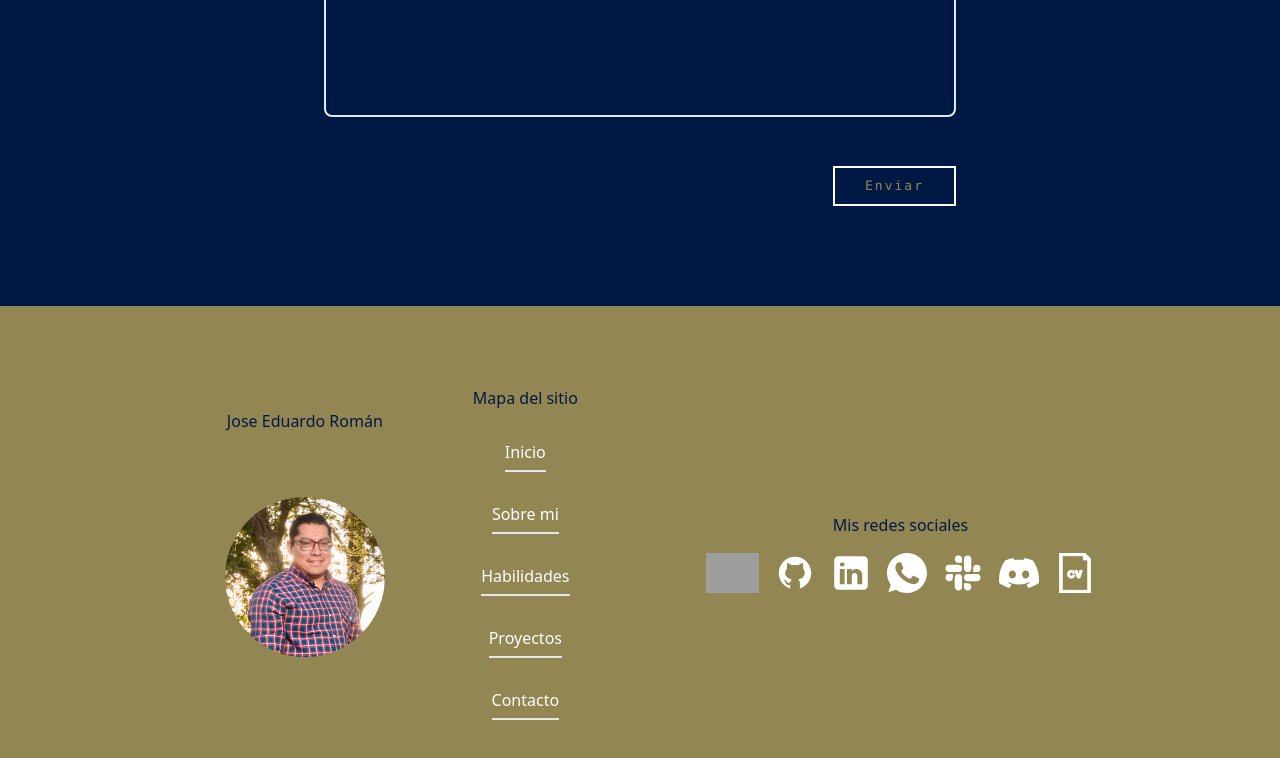
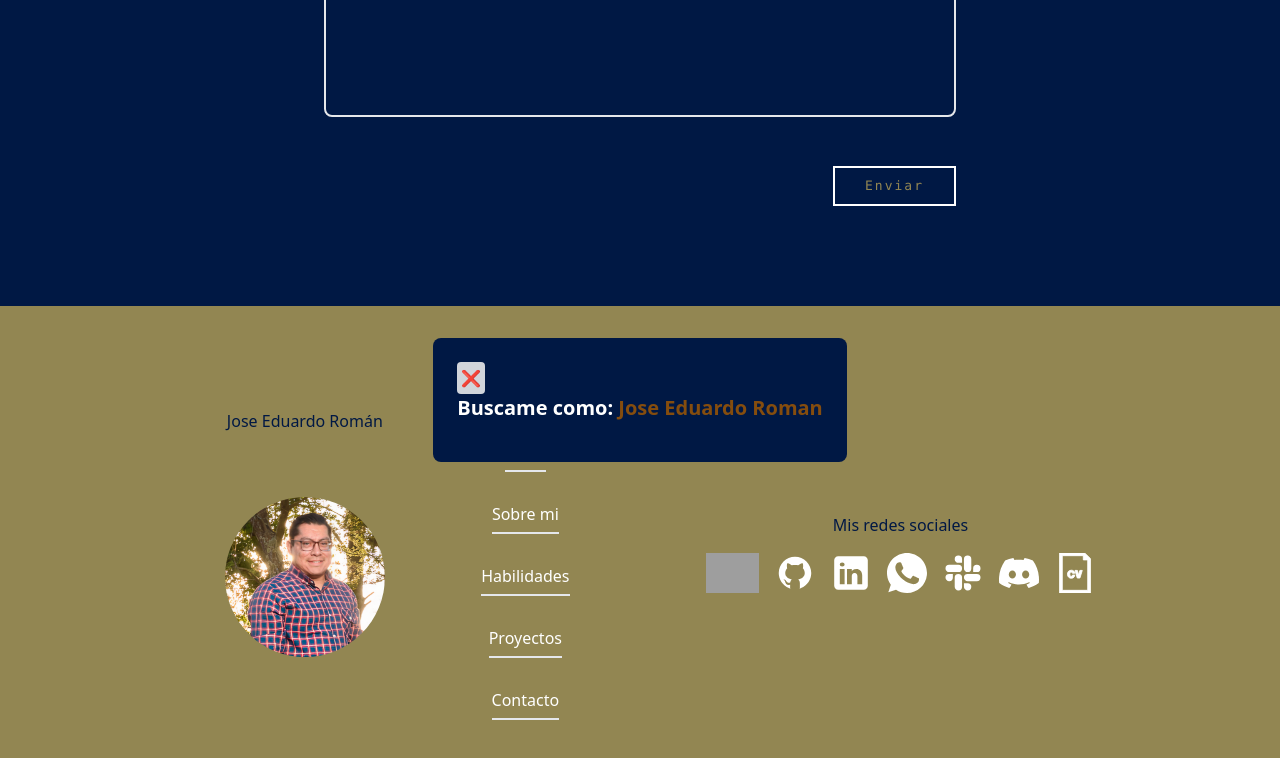
Before and after one commit to jeromanp/my-portfolio, a Next.js app: page / in a window 1280 px wide. Both pictures are taken after a click on the link 963 px from the left and 9650 px from the top of the page. Shown: the part 9077-9835 px from the top of the page. Built offline with nearby package versions, Linux system fonts and the light colour scheme; grey boxes are pictures that could not be loaded.

Commit message:
add function button slack and discord

```diff
--- a/src/components/Footer.jsx
+++ b/src/components/Footer.jsx
@@ -1,13 +1,28 @@
 import React from "react";
 import Link from "next/link";
+import { useState } from "react";
 
 export default function Footer() {
+  const [showModal, setShowModal] = useState(false);
+  const [currentModal, setCurrentModal] = useState(null);
+
+  const openModal = (modal) => {
+    setCurrentModal(modal);
+    setShowModal(true);
+  };
+
+  const closeModal = () => {
+    setCurrentModal(null);
+    setShowModal(false);
+  };
   return (
     <footer className="flex-1 bg-custom-oro text-custom-azul">
       <div className="container mx-auto py-12 lg:py-14 xl:py-20 mx-auto flex justify-center items-center">
         <div className="flex flex-col lg:flex-row lg:justify-between gap-12">
           <div className="flex flex-col gap-6 mx-auto flex justify-center items-center">
-            <h3 className="font-medium text-custom-azul mx-auto">Jose Eduardo Román</h3>
+            <h3 className="font-medium text-custom-azul mx-auto">
+              Jose Eduardo Román
+            </h3>
             <div className="w-30 h-30 md:w-60 sm:h-60 sm:w-70 md:h-70 mx-auto flex justify-center items-center">
               <Link href="/">
                 <img
@@ -120,7 +135,7 @@ export default function Footer() {
                 </li>
 
                 <li>
-                  <a target="_blank" href="">
+                  <a onClick={() => openModal("modal1")}>
                     <img
                       src="/svg-social-networks/slack.svg"
                       alt="slack"
@@ -130,7 +145,7 @@ export default function Footer() {
                 </li>
 
                 <li>
-                  <a target="_blank" href="">
+                  <a onClick={() => openModal("modal2")}>
                     <img
                       src="/svg-social-networks/discord.svg"
                       alt="discord"
@@ -138,6 +153,45 @@ export default function Footer() {
                     />
                   </a>
                 </li>
+
+                {showModal && (
+                  <div className="fixed inset-0 flex items-center justify-center z-50">
+                    <div className="bg-custom-azul rounded-lg p-6 ">
+                      {currentModal === "modal1" && (
+                        <div>
+                          <button
+                            onClick={closeModal}
+                            className="bg-gray-300 hover:bg-gray-400 text-gray-800 font-bold py-1 px-1 rounded"
+                          >
+                            ❌
+                          </button>
+                          <h2 className="text-xl font-bold mb-4 text-white">
+                            Buscame como:{" "}
+                            <strong className="text-yellow-800">
+                              Jose Eduardo Roman
+                            </strong>
+                          </h2>
+                        </div>
+                      )}
+                      {currentModal === "modal2" && (
+                        <div>
+                          <button
+                            onClick={closeModal}
+                            className="bg-gray-300 hover:bg-gray-400 text-gray-800 font-bold py-1 px-1 rounded"
+                          >
+                            ❌
+                          </button>
+                          <h2 className="text-xl font-bold mb-4 text-white">
+                            Buscame como:{" "}
+                            <strong className="text-yellow-800">
+                              Jose Eduardo Roman#0856
+                            </strong>
+                          </h2>
+                        </div>
+                      )}
+                    </div>
+                  </div>
+                )}
 
                 <li>
                   <a target="_blank" href="/working">
```
